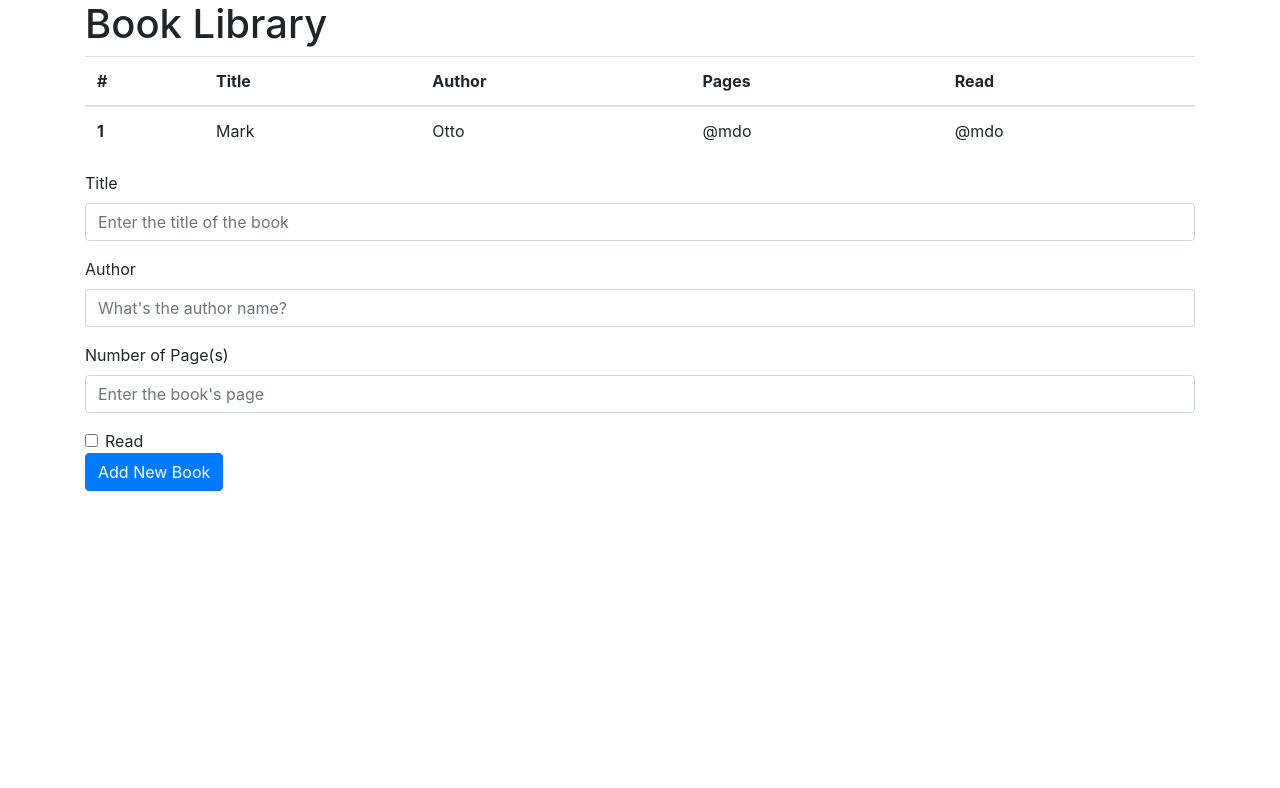
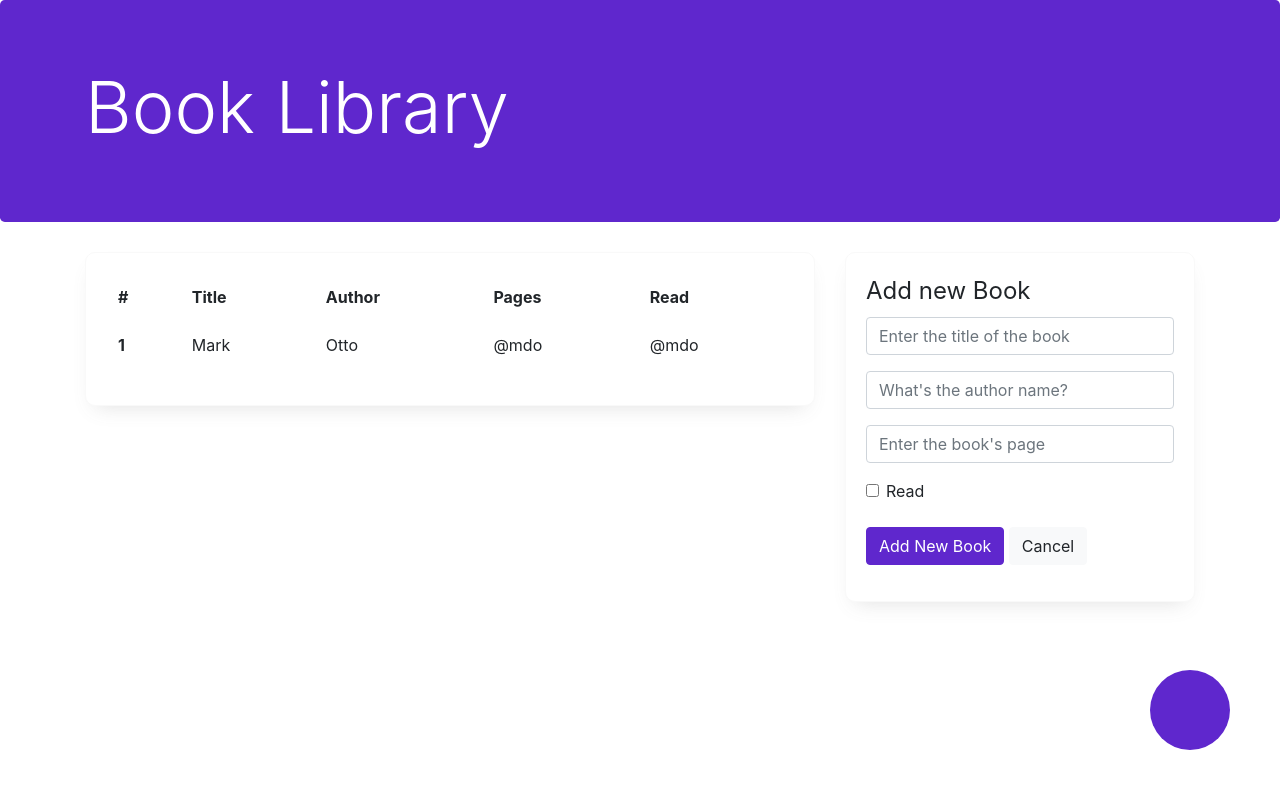
Before and after one commit to tigamadou/booklibrary, a plain HTML site: page index.html in a window 1280 px wide. Drawn offline with nearby package versions, Linux system fonts and the light colour scheme.

Commit message:
layout and style edited. form validation added

```diff
--- a/index.html
+++ b/index.html
@@ -5,16 +5,28 @@
     <meta charset="UTF-8">
     <meta name="viewport" content="width=device-width, initial-scale=1.0">
     <link rel="stylesheet" href="https://stackpath.bootstrapcdn.com/bootstrap/4.3.1/css/bootstrap.min.css" integrity="sha384-ggOyR0iXCbMQv3Xipma34MD+dH/1fQ784/j6cY/iJTQUOhcWr7x9JvoRxT2MZw1T" crossorigin="anonymous">
+    <link href="https://stackpath.bootstrapcdn.com/bootswatch/4.5.2/pulse/bootstrap.min.css"/>
+    <link href="https://stackpath.bootstrapcdn.com/font-awesome/4.7.0/css/font-awesome.min.css"/>
+    <link rel="stylesheet" href="css/style.css">
     <title>Book Library</title>
 </head>
 
 <body>
 
-
+    <div class="jumbotron">
+        <div class="container">
+            <h1 class="display-3">Book Library</h1>
+        </div>
+    </div>
     <div class="container">
 
-        <h1>Book Library</h1>
-        <table class="table">
+        <div class="row">
+            <div class="col-8">
+                <div class="card">
+                    <div class="card-body">
+
+
+                        <table class="table table-borderless">
                             <thead>
                                 <tr>
                                     <th scope="col">#</th>
@@ -36,36 +48,54 @@
 
                             </tbody>
                         </table>
+                    </div>
+                </div>
 
-
+            </div>
+            <div class="col">
+                <div class="card">
+                    <div class="card-body">
 
                         <form id="newBookForm" name="newBookForm">
+                            <legend>Add new Book</legend>
                             <div class="form-group">
-                <label for="formGroupExampleInput">Title</label>
-                <input type="text" name="name" class="form-control" id="bookName" placeholder="Enter the title of the book">
+                                <!-- <label for="formGroupExampleInput">Title</label> -->
+                                <input type="text" name="name" class="form-control" id="bookName" placeholder="Enter the title of the book" required>
                             </div>
                             <div class="form-group">
-                <label for="formGroupExampleInput2">Author</label>
-                <input type="text" name="author" class="form-control" id="bookAuthor" placeholder="What's the author name?">
+                                <!-- <label for="formGroupExampleInput2">Author</label> -->
+                                <input type="text" name="author" class="form-control" id="bookAuthor" placeholder="What's the author name?" required>
                             </div>
 
                             <div class="form-group">
-                <label for="formGroupExampleInput">Number of Page(s)</label>
-                <input type="text" name="pages" class="form-control" id="bookPage" placeholder="Enter the book's page">
+                                <!-- <label for="formGroupExampleInput">Number of Page(s)</label> -->
+                                <input type="text" name="pages" class="form-control" id="bookPage" placeholder="Enter the book's page" required>
                             </div>
 
                             <div class="form-check">
-                <input class="form-check-input" name="read" type="checkbox" value="off" id="bookRead">
+                                <input class="form-check-input" name="read" type="checkbox" value="off" id="bookRead" required>
                                 <label class="form-check-label" for="gridRadios2">
                                   Read
                                 </label>
                             </div>
+                            <br>
+                            <div class="form-group">
 
-            <div class="btn btn-primary " id="addBookButton"> Add New Book</div>
+                                <button class="btn btn-primary " id="addBookButton"> Add New Book</button>
+                                <button type="reset" class="btn btn-light " id="addBookButton"> Cancel</button>
+                            </div>
                         </form>
+                    </div>
+                </div>
+            </div>
         </div>
 
 
+    </div>
+
+    <div class="fab">
+        <i class="fa fa-plus"></i>
+    </div>
 
 
     <script src=" js/App.js ">
--- a/js/App.js
+++ b/js/App.js
@@ -22,11 +22,14 @@ function addBook(newBook){
 let addBookButton = document.getElementById('addBookButton')
 let newBookForm = document.forms[0]
 
-addBookButton.addEventListener('click',function(){
+newBookForm.addEventListener('submit',function(event){
+    event.preventDefault();
+    event.stopPropagation();
     var name = newBookForm['name'].value
     var author = newBookForm['author'].value
     var pages = newBookForm['pages'].value
     var read = newBookForm['read'].checked
+    console.log(newBookForm.checkValidity())
    if(read){
         read="read"
    }else{
--- a/sass/style.sass
+++ b/sass/style.sass
@@ -0,0 +1,35 @@
+body
+    background: #fff
+.jumbotron
+
+    background: #5f27cd
+    margin-bottom: 30px
+    h1
+        color: #fff
+.fab
+    position: fixed
+    bottom: 50px
+    right: 50px
+    width: 80px
+    height: 80px
+    border-radius: 50%
+    background: #5f27cd
+    color: #fff
+.card
+    border-radius: 10px
+    border-color: #f9f9f9
+    box-shadow: 0px 10px 20px -10px rgba(100,100,100,0.2)
+    legend
+        margin-bottom: 15
+    .form-group
+        .form-control
+            border-radius: 50 !important
+    .btn-primary
+        cursor: pointer
+        background: #5f27cd
+        border-color: #5f27cd
+        &:hover
+            color: #5f27cd
+            background: #fff
+        &:active
+            background: #5f27cd
```
Also changed, not shown: css/style.css, 1 other file. Lines whose indentation alone changed are shown as unchanged.
